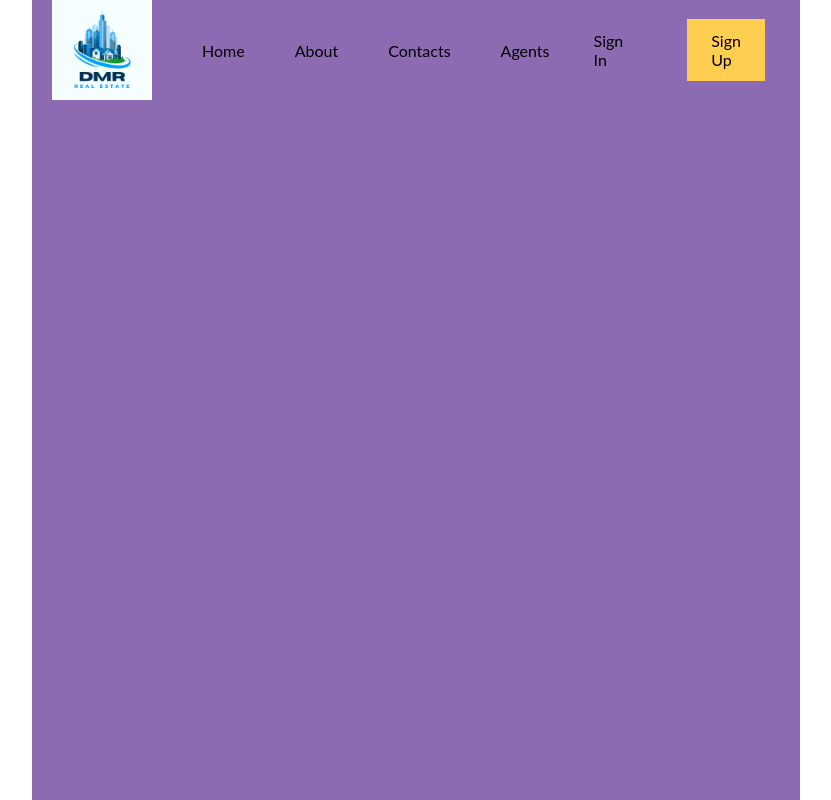
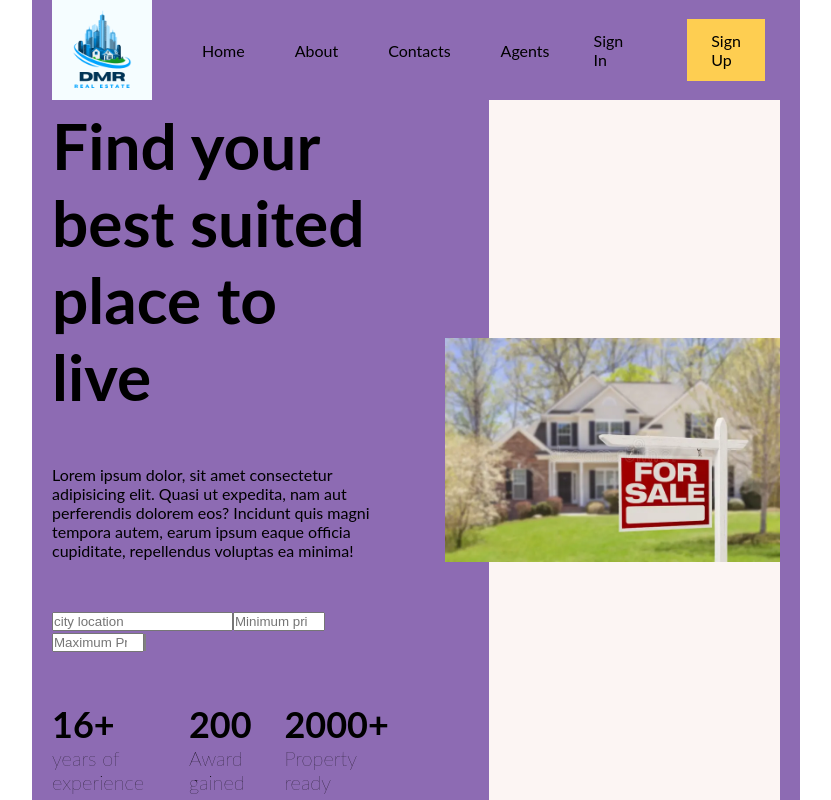
Before and after one commit to grownsandip/realestate, a React (Vite) app: page / in a window 1280 px wide. Shown: the top 800 px of the page, without its empty margins (224-1055 px from the left). Built offline with nearby package versions, Linux system fonts and the light colour scheme.

Commit message:
added the side poryion and search component

```diff
--- a/src/App.jsx
+++ b/src/App.jsx
@@ -1,9 +1,15 @@
 import "./layout.scss";
 import Navbar from "./components/navbar/Navbar";
+import Home from "./routes/homePage/Home";
 function App() {
   return (
     <div className="layout">
+      <div className="navbar">
       <Navbar/>
+      </div>
+      <div className="contents">
+      <Home/>
+      </div>
       </div>
   )
 }
--- /dev/null
+++ b/src/components/search/Search.jsx
@@ -0,0 +1,45 @@
+import { useState } from "react";
+import "./search.scss";
+const types=["buy","rent"];
+function Search() {
+    const [query,setQuery]=useState({
+        type:"buy",
+        location:"",
+        minPrice:0,
+        maxPrice:0,
+    })
+   const switchType=()=>{
+
+   }
+  return (
+    <div className="searchBar">
+      <div className="types">
+        {types.map((type)=>{
+          <button  key={type} onClick={()=>switchType("buy")}>{type}</button>
+        })}
+        <form>
+          <input type="text" name="loaction" placeholder="city location" />
+          <input
+            type="number"
+            name="minPrice"
+            min={0}
+            max={1000000}
+            placeholder="Minimum price"
+          />
+          <input
+            type="number"
+            name="maxPrice"
+            min={0}
+            max={1000000}
+            placeholder="Maximum Price"
+          />
+          <button>
+            <img src="" alt="" />
+          </button>
+        </form>
+      </div>
+    </div>
+  );
+}
+
+export default Search;
--- /dev/null
+++ b/src/components/search/search.scss
@@ -0,0 +1,8 @@
+.searchBar{
+    .types{
+        button{
+            padding: 16 px 30 px;
+            border: 1px solid gray;
+        }
+    }
+}
--- a/src/layout.scss
+++ b/src/layout.scss
@@ -18,4 +18,8 @@
         background-color: blue($color: #6b5656);
         max-width: 738;
     }
+    .contents{
+        // background-color: rebeccapurple;
+        height: calc( 100vh - 100px );
+    }
 }
--- /dev/null
+++ b/src/routes/homePage/Home.jsx
@@ -0,0 +1,39 @@
+import Search from "../../components/search/Search";
+import "./home.scss";
+function Home() {
+  return (
+    <div className="home">
+      <div className="textContainer">
+        <div className="wrapper">
+          <h1 className="title">Find your best suited place to live</h1>
+          <p>
+            Lorem ipsum dolor, sit amet consectetur adipisicing elit. Quasi ut
+            expedita, nam aut perferendis dolorem eos? Incidunt quis magni
+            tempora autem, earum ipsum eaque officia cupiditate, repellendus
+            voluptas ea minima!
+          </p>
+          <Search/>
+          <div className="boxes">
+            <div className="box">
+              <h1>16+</h1>
+              <h2>years of experience</h2>
+              </div>
+              <div className="box">
+              <h1>200</h1>
+              <h2>Award gained</h2>
+              </div>
+              <div className="box">
+              <h1>2000+</h1>
+              <h2>Property ready</h2>
+            </div>
+          </div>
+        </div>
+      </div>
+      <div className="imgContainer">
+        <img src="./images/bg.webp" alt="" />
+      </div>
+    </div>
+  );
+}
+
+export default Home;
--- /dev/null
+++ b/src/routes/homePage/home.scss
@@ -0,0 +1,41 @@
+.home{
+    display: flex;
+    height: 100%;
+    .textContainer{
+      flex:3;
+      .wrapper{
+        padding-right: 100px;
+        display: flex;
+        flex-direction: column;
+        justify-content: center;
+        gap: 50px;
+        height: 100%;
+        .title{
+            font-size: 64px;
+        }
+        .boxes{
+            display: flex;
+            justify-content: space-between;
+            h1{
+                font-size: 36px;
+            }
+            h2{
+                font-size: 20px;
+                font-weight: 200;
+            }
+        }
+      }
+    }
+    .imgContainer{
+      flex:2;
+      background-color: #fcf5f3;
+      position: relative;
+      display: flex;
+      align-items: center;
+      img{
+        width: 115%;
+        position:absolute;
+        right: 0;
+      }
+    }
+}
```
Also changed, not shown: public/images/bg.webp (added).
